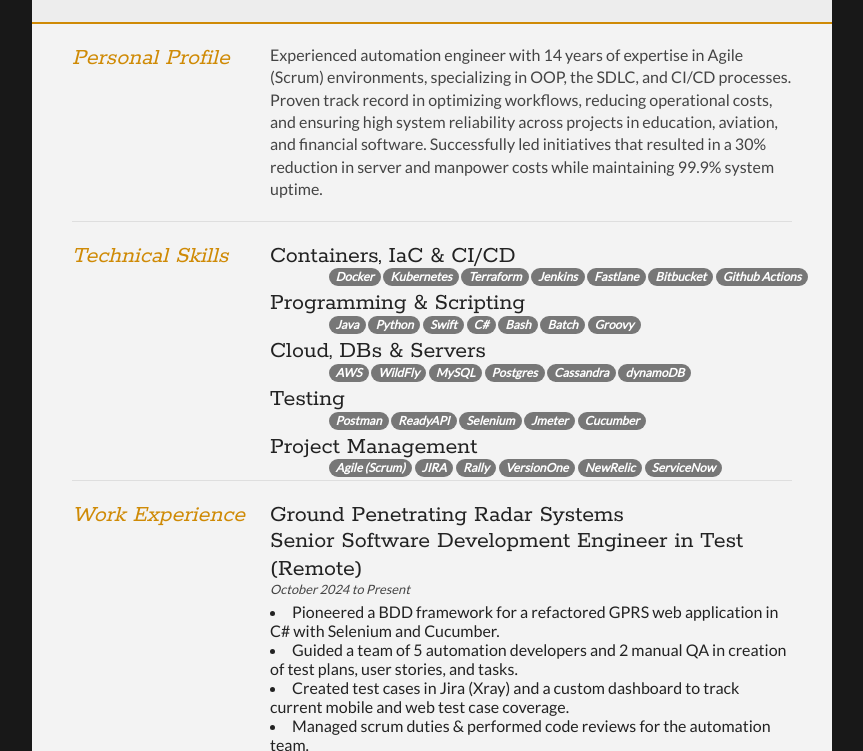
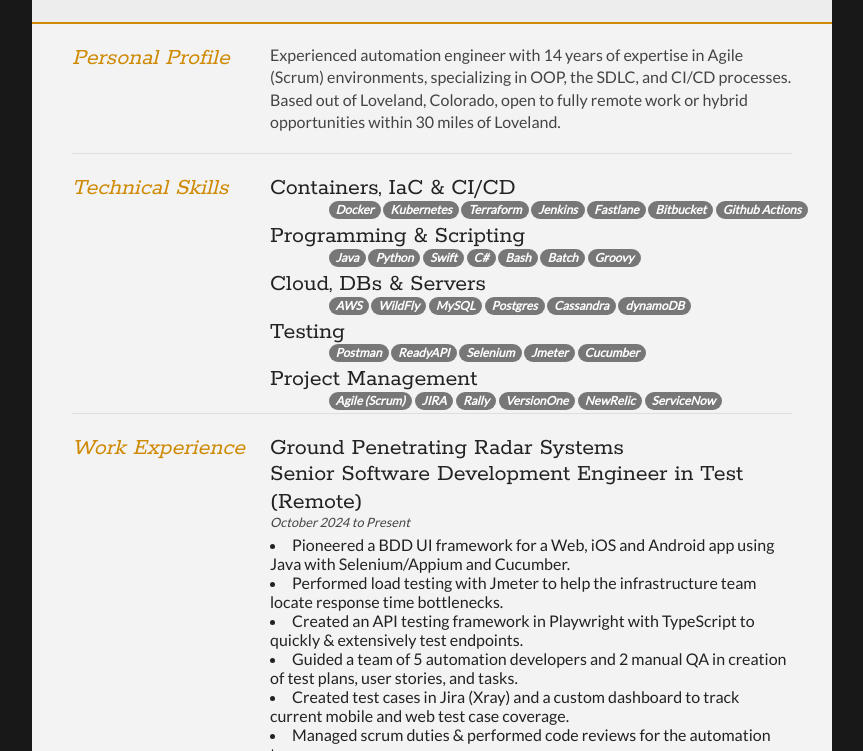
Before and after one commit to a-walser/Cloud-Resume, a plain HTML site: page Website/index.html in a window 1280 px wide. Shown: the part 210-961 px from the top of the page, without its empty margins (208-1071 px from the left). Drawn offline with nearby package versions, Linux system fonts and the light colour scheme; no server answers.

Commit message:
minor description changes

```diff
--- a/Website/index.html
+++ b/Website/index.html
@@ -116,7 +116,7 @@ Github Actions - Deploys all updated files from 'Websites/' to AWS S3
 				</div>
 
 				<div class="sectionContent">
-					<p>Experienced automation engineer with 14 years of expertise in Agile (Scrum) environments, specializing in OOP, the SDLC, and CI/CD processes. Proven track record in optimizing workflows, reducing operational costs, and ensuring high system reliability across projects in education, aviation, and financial software. Successfully led initiatives that resulted in a 30% reduction in server and manpower costs while maintaining 99.9% system uptime.
+					<p>Experienced automation engineer with 14 years of expertise in Agile (Scrum) environments, specializing in OOP, the SDLC, and CI/CD processes. Based out of Loveland, Colorado, open to fully remote work or hybrid opportunities within 30 miles of Loveland.
 					</p>
 				</div>
 			</article>
@@ -218,15 +218,17 @@ Github Actions - Deploys all updated files from 'Websites/' to AWS S3
 					<h2>Senior Software Development Engineer in Test (Remote)</h2>
 					<p class="subDetails">October 2024 to Present
 					<br>
-						<li>Pioneered a BDD framework for a refactored GPRS web application in C# with Selenium and Cucumber.
+						<li>Pioneered a BDD UI framework for a Web, iOS and Android app using Java with Selenium/Appium and Cucumber.
+						</li>
+						<li>Performed load testing with Jmeter to help the infrastructure team locate response time bottlenecks.
+						</li>
+						<li>Created an API testing framework in Playwright with TypeScript to quickly & extensively test endpoints.
 						</li>
 						<li>Guided a team of 5 automation developers and 2 manual QA in creation of test plans, user stories, and tasks.
 						</li>
 						<li>Created test cases in Jira (Xray) and a custom dashboard to track current mobile and web test case coverage.
 						</li>
 						<li>Managed scrum duties & performed code reviews for the automation team.
-						</li>
-						<li>Performed load testing with Jmeter to help the infrastructure team locate response time bottlenecks.
 						</li>
 					</p>
 				</article>
```
